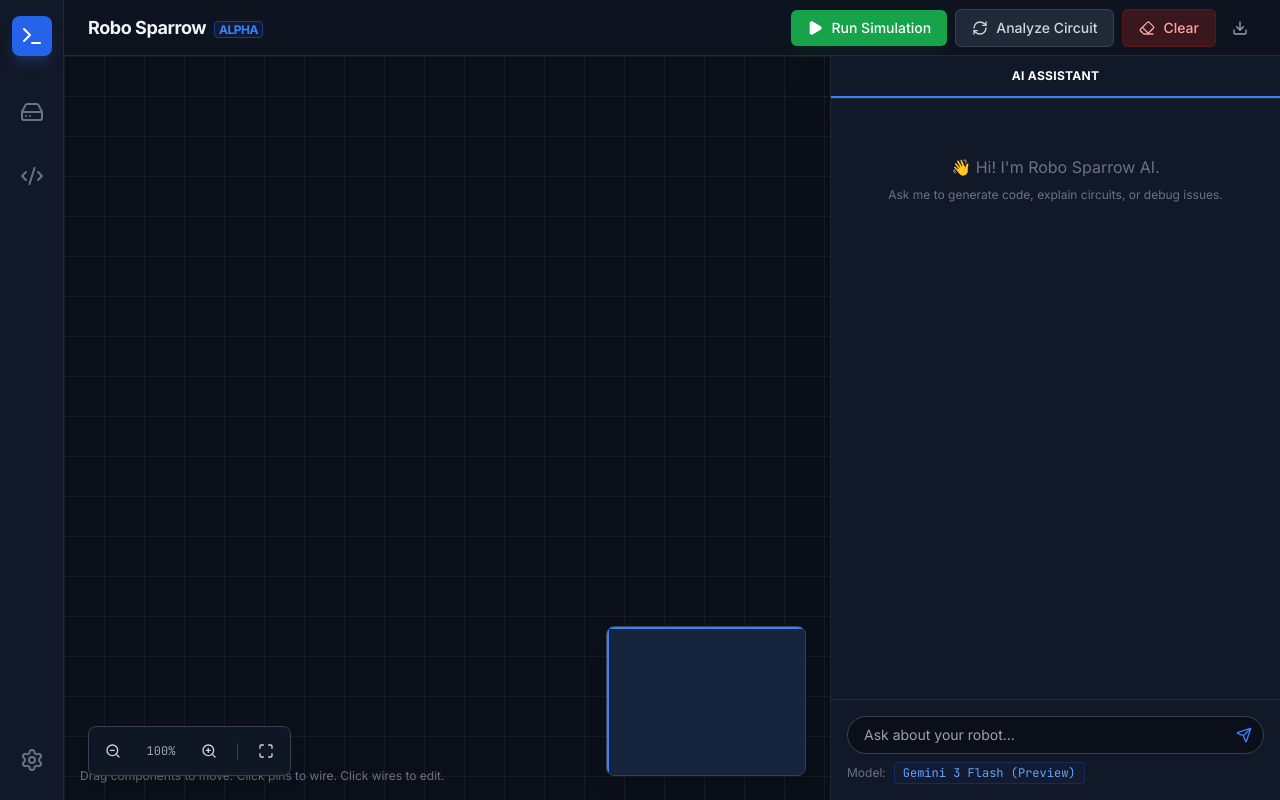
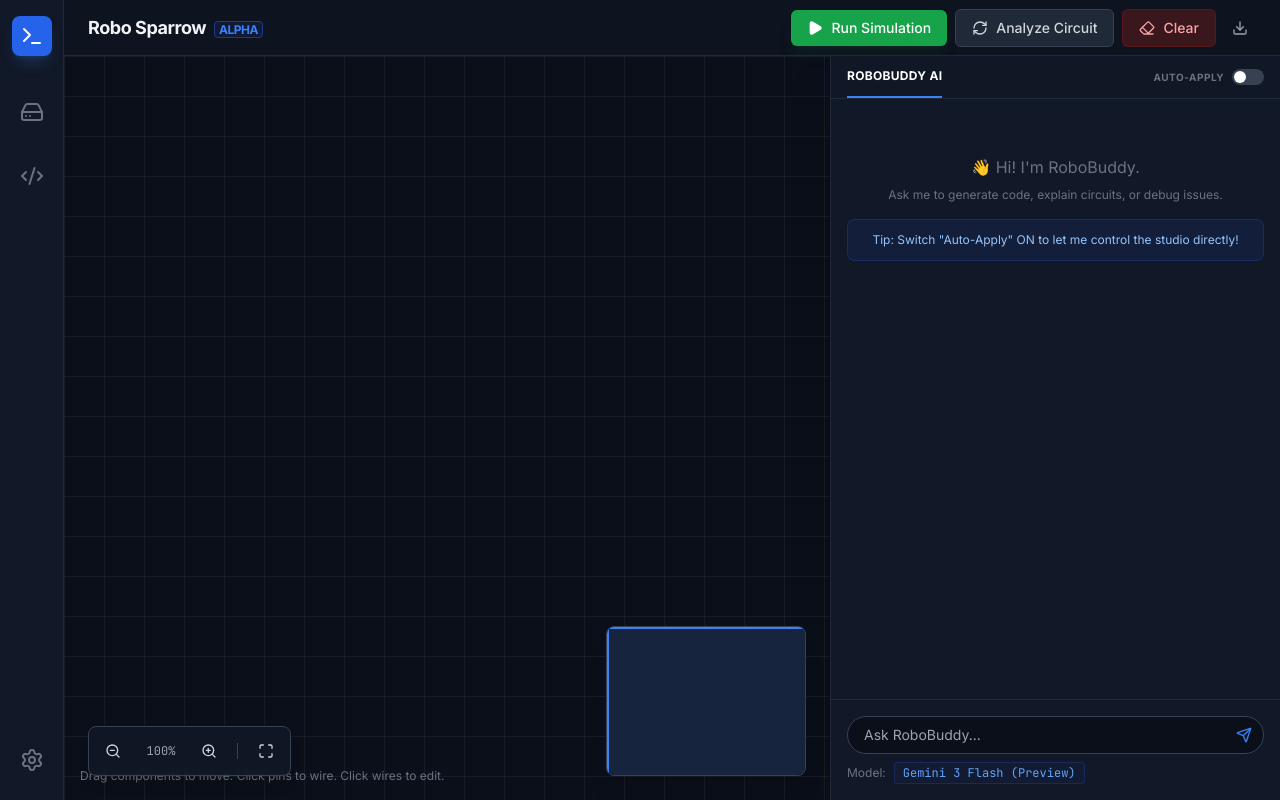
Before and after one commit to aslamvdvd/robosparrow, a React (Vite) app: page / in a window 1280 px wide. Both pictures are taken after a click on the button "Enter Studio". Built offline with nearby package versions, Linux system fonts and the light colour scheme.

Commit message:
feat: Implement AI agent action approval flow with auto/manual mode toggle and UI for pending actions.

```diff
--- a/components/ChatPanel.tsx
+++ b/components/ChatPanel.tsx
@@ -1,6 +1,8 @@
 import React, { useRef, useEffect } from "react";
 import { StopCircle, Send } from "lucide-react";
 import { GEMINI_MODELS } from "../services/geminiService";
+
+import { AgentAction } from "../types";
 
 interface ChatPanelProps {
   activeTab: string | null;
@@ -11,6 +13,12 @@ interface ChatPanelProps {
   setChatInput: (input: string) => void;
   handleChatSubmit: (retryMsg?: string) => void;
   handleStopGeneration: () => void;
+  // New props for Control
+  agentMode: "auto" | "manual";
+  setAgentMode: (mode: "auto" | "manual") => void;
+  pendingActions: AgentAction[] | null;
+  handleApprove: () => void;
+  handleReject: () => void;
 }
 
 const ChatPanel: React.FC<ChatPanelProps> = ({
@@ -22,24 +30,50 @@ const ChatPanel: React.FC<ChatPanelProps> = ({
   setChatInput,
   handleChatSubmit,
   handleStopGeneration,
+  agentMode,
+  setAgentMode,
+  pendingActions,
+  handleApprove,
+  handleReject,
 }) => {
   const chatEndRef = useRef<HTMLDivElement>(null);
 
   // Auto-scroll to bottom of chat
   useEffect(() => {
     chatEndRef.current?.scrollIntoView({ behavior: "smooth" });
-  }, [chatHistory, isAiLoading]);
+  }, [chatHistory, isAiLoading, pendingActions]);
 
   return (
     <div className="w-[450px] bg-gray-900 border-l border-gray-800 flex flex-col shadow-2xl z-20">
-      {/* Context Switcher in Right Panel */}
-      <div className="flex border-b border-gray-800">
+      {/* Context Switcher & Mode Toggle */}
+      <div className="flex items-center justify-between border-b border-gray-800 px-4 bg-gray-900/50 backdrop-blur">
         <button
           onClick={() => setActiveTab("chat")}
-          className={`flex-1 py-3 text-xs font-bold uppercase tracking-wide border-b-2 ${activeTab === "chat" ? "border-blue-500 text-white" : "border-transparent text-gray-500 hover:text-gray-300"}`}
+          className={`py-3 text-xs font-bold uppercase tracking-wide border-b-2 ${activeTab === "chat" ? "border-blue-500 text-white" : "border-transparent text-gray-500 hover:text-gray-300"}`}
         >
-          AI Assistant
+          RoboBuddy AI
         </button>
+
+        <div className="flex items-center gap-2">
+          <span className="text-[10px] text-gray-500 font-bold uppercase tracking-wider">
+            Auto-Apply
+          </span>
+          <button
+            onClick={() =>
+              setAgentMode(agentMode === "auto" ? "manual" : "auto")
+            }
+            className={`w-8 h-4 rounded-full transition-colors relative ${agentMode === "auto" ? "bg-blue-600" : "bg-gray-700"}`}
+            title={
+              agentMode === "auto"
+                ? "Changes apply immediately"
+                : "Ask for approval before changes"
+            }
+          >
+            <div
+              className={`absolute top-0.5 w-3 h-3 bg-white rounded-full transition-transform ${agentMode === "auto" ? "left-4.5 translate-x-3.5" : "left-0.5"}`}
+            />
+          </button>
+        </div>
       </div>
 
       <div className="flex-1 overflow-hidden relative">
@@ -48,10 +82,14 @@ const ChatPanel: React.FC<ChatPanelProps> = ({
           <div className="flex-1 overflow-y-auto p-4 space-y-4">
             {chatHistory.length === 0 && (
               <div className="text-center text-gray-500 mt-10">
-                <p className="mb-2">👋 Hi! I'm Robo Sparrow AI.</p>
+                <p className="mb-2">👋 Hi! I'm RoboBuddy.</p>
                 <p className="text-xs">
                   Ask me to generate code, explain circuits, or debug issues.
                 </p>
+                <div className="mt-4 p-3 bg-blue-900/20 rounded-lg text-xs text-blue-300 border border-blue-900/50">
+                  Tip: Switch "Auto-Apply" ON to let me control the studio
+                  directly!
+                </div>
               </div>
             )}
             {chatHistory.map((msg, idx) => {
@@ -87,6 +125,49 @@ const ChatPanel: React.FC<ChatPanelProps> = ({
                 </div>
               );
             })}
+
+            {/* Pending Actions Card */}
+            {pendingActions && pendingActions.length > 0 && (
+              <div className="mx-4 my-2 bg-gray-800 border-l-4 border-yellow-500 rounded-lg p-4 shadow-lg animate-in slide-in-from-bottom-5 fade-in duration-300">
+                <h4 className="text-sm font-bold text-yellow-500 mb-2 flex items-center gap-2">
+                  ⚠️ Approval Required
+                </h4>
+                <p className="text-xs text-gray-300 mb-3">
+                  RoboBuddy wants to perform {pendingActions.length} actions:
+                </p>
+                <ul className="text-xs text-gray-400 list-disc list-inside mb-4 space-y-1 bg-gray-900/50 p-2 rounded">
+                  {pendingActions
+                    .map((action, i) => (
+                      <li key={i}>
+                        {action.type}
+                        {action.type === "ADD_COMPONENT" &&
+                          ` (${action.componentId})`}
+                        {action.type === "UPDATE_CODE" &&
+                          ` (Target: ${action.targetCompUid?.substr(0, 4)})`}
+                      </li>
+                    ))
+                    .slice(0, 5)}
+                  {pendingActions.length > 5 && (
+                    <li>...and {pendingActions.length - 5} more</li>
+                  )}
+                </ul>
+                <div className="flex gap-2">
+                  <button
+                    onClick={handleApprove}
+                    className="flex-1 py-2 bg-green-600 hover:bg-green-500 text-white text-xs font-bold rounded transition-colors"
+                  >
+                    Approve
+                  </button>
+                  <button
+                    onClick={handleReject}
+                    className="flex-1 py-2 bg-red-900/50 hover:bg-red-900 text-red-300 text-xs font-bold rounded transition-colors"
+                  >
+                    Reject
+                  </button>
+                </div>
+              </div>
+            )}
+
             {isAiLoading && (
               <div className="flex justify-start">
                 <div className="bg-gray-800 rounded-lg p-3 border border-gray-700">
@@ -105,8 +186,12 @@ const ChatPanel: React.FC<ChatPanelProps> = ({
                 value={chatInput}
                 onChange={(e) => setChatInput(e.target.value)}
                 onKeyDown={(e) => e.key === "Enter" && handleChatSubmit()}
-                placeholder="Ask about your robot..."
-                className="w-full bg-gray-950 border border-gray-700 rounded-full py-2 pl-4 pr-10 text-sm text-white focus:border-blue-500 focus:outline-none"
+                placeholder={
+                  agentMode === "auto"
+                    ? "Command RoboBuddy..."
+                    : "Ask RoboBuddy..."
+                }
+                className={`w-full bg-gray-950 border ${agentMode === "auto" ? "border-blue-500/50" : "border-gray-700"} rounded-full py-2 pl-4 pr-10 text-sm text-white focus:border-blue-500 focus:outline-none transition-colors`}
               />
               <button
                 onClick={() =>
--- a/components/Studio.tsx
+++ b/components/Studio.tsx
@@ -76,6 +76,11 @@ function Studio() {
     handleChatSubmit,
     handleStopGeneration,
     handleAnalyze,
+    agentMode,
+    setAgentMode,
+    pendingActions,
+    handleApprove,
+    handleReject,
   } = useAgent({
     apiKey,
     setApiKey,
@@ -89,6 +94,9 @@ function Studio() {
     setConnections,
     logToConsole,
     activeMcuUid,
+    runSimulation,
+    stopSimulation,
+    setConsoleLogs,
   });
 
   // Save API key to localStorage when changed
@@ -542,6 +550,11 @@ function Studio() {
             setChatInput={setChatInput}
             handleChatSubmit={handleChatSubmit}
             handleStopGeneration={handleStopGeneration}
+            agentMode={agentMode}
+            setAgentMode={setAgentMode}
+            pendingActions={pendingActions}
+            handleApprove={handleApprove}
+            handleReject={handleReject}
           />
         </div>
       </div>
--- a/hooks/useAgent.ts
+++ b/hooks/useAgent.ts
@@ -5,7 +5,7 @@ import {
   GEMINI_MODELS,
   GeminiModelId,
 } from "../services/geminiService";
-import { PlacedComponent, Connection, LogType, ComponentType } from "../types";
+import { PlacedComponent, Connection, LogType, ComponentType, AgentAction } from "../types";
 import { COMPONENT_LIBRARY, INITIAL_CODE } from "../constants";
 
 interface UseAgentProps {
@@ -21,6 +21,10 @@ interface UseAgentProps {
   setConnections: (conns: Connection[]) => void;
   logToConsole: (msg: string, type?: LogType) => void;
   activeMcuUid: string | null;
+  // New props for Control
+  runSimulation: () => void;
+  stopSimulation: () => void;
+  setConsoleLogs: (logs: any[]) => void;
 }
 
 export const useAgent = ({
@@ -36,6 +40,9 @@ export const useAgent = ({
   setConnections,
   logToConsole,
   activeMcuUid,
+  runSimulation,
+  stopSimulation,
+  setConsoleLogs,
 }: UseAgentProps) => {
   const [chatInput, setChatInput] = useState("");
   const [chatHistory, setChatHistory] = useState<
@@ -43,6 +50,12 @@ export const useAgent = ({
   >([]);
   const [isAiLoading, setIsAiLoading] = useState(false);
   const abortControllerRef = useRef<AbortController | null>(null);
+
+  // Agent Control State
+  const [agentMode, setAgentMode] = useState<"auto" | "manual">("manual");
+  const [pendingActions, setPendingActions] = useState<AgentAction[] | null>(
+    null,
+  );
 
   // Load API key and model from localStorage on mount
   useEffect(() => {
@@ -59,6 +72,98 @@ export const useAgent = ({
       abortControllerRef.current.abort();
     }
     setIsAiLoading(false);
+  };
+
+  // Execute Actions
+  const executeActions = (actions: AgentAction[]) => {
+    console.log("Executing Agent Actions:", actions);
+
+    const newComponents = [...components];
+    const newConnections = [...connections];
+    let lastAddedUid = "";
+
+    for (const op of actions) {
+      if (op.type === "ADD_COMPONENT") {
+        const libComp = COMPONENT_LIBRARY.find((c) => c.id === op.componentId);
+        if (libComp) {
+          lastAddedUid = Math.random().toString(36).substr(2, 9);
+          newComponents.push({
+            ...libComp,
+            uid: lastAddedUid,
+            position: { x: op.x || 300, y: op.y || 300 },
+            // If it's an MCU, give it default code
+            code:
+              libComp.type === ComponentType.MICROCONTROLLER
+                ? INITIAL_CODE
+                : undefined,
+          });
+        }
+      } else if (op.type === "CONNECT") {
+        const fromUid =
+          op.from?.compUid === "LAST_ADDED" ? lastAddedUid : op.from?.compUid;
+        const toUid =
+          op.to?.compUid === "LAST_ADDED" ? lastAddedUid : op.to?.compUid;
+
+        if (fromUid && toUid && op.from?.pinId && op.to?.pinId) {
+          newConnections.push({
+            id: Math.random().toString(36).substr(2, 9),
+            from: { type: "pin", compUid: fromUid, pinId: op.from.pinId },
+            to: { type: "pin", compUid: toUid, pinId: op.to.pinId },
+            waypoints: [],
+            color: op.color || "#3b82f6",
+          });
+        }
+      } else if (op.type === "UPDATE_CODE") {
+        const targetUid =
+          op.targetCompUid === "LAST_ADDED" ? lastAddedUid : op.targetCompUid;
+        const targetMcu = newComponents.find((c) => c.uid === targetUid);
+        if (targetMcu && op.code) {
+          targetMcu.code = op.code;
+          // If we updated the currently active MCU, simplify update the editor too
+          if (targetUid === activeMcuUid) {
+            setCode(op.code);
+          }
+        }
+      } else if (op.type === "DELETE_COMPONENT") {
+        const idx = newComponents.findIndex((c) => c.uid === op.uid);
+        if (idx !== -1) newComponents.splice(idx, 1);
+      } else if (op.type === "DELETE_CONNECTION") {
+        const idx = newConnections.findIndex((c) => c.id === op.id);
+        if (idx !== -1) newConnections.splice(idx, 1);
+      } else if (op.type === "START_SIMULATION") {
+        runSimulation();
+        logToConsole("Agent started simulation", "system");
+      } else if (op.type === "STOP_SIMULATION") {
+        stopSimulation();
+        logToConsole("Agent stopped simulation", "system");
+      } else if (op.type === "CLEAR_CONSOLE") {
+        setConsoleLogs([]);
+      }
+    }
+    setComponents(newComponents);
+    setConnections(newConnections);
+    if (
+      actions.some(
+        (a) =>
+          a.type !== "START_SIMULATION" &&
+          a.type !== "STOP_SIMULATION" &&
+          a.type !== "CLEAR_CONSOLE",
+      )
+    ) {
+      logToConsole("Agent modified the circuit.", "system");
+    }
+  };
+
+  const handleApprove = () => {
+    if (pendingActions) {
+      executeActions(pendingActions);
+      setPendingActions(null);
+    }
+  };
+
+  const handleReject = () => {
+    setPendingActions(null);
+    logToConsole("User rejected agent actions.", "system");
   };
 
   const handleChatSubmit = async (retryMsg?: string) => {
@@ -91,78 +196,21 @@ export const useAgent = ({
           actionData.action === "UPDATE_CIRCUIT" &&
           Array.isArray(actionData.operations)
         ) {
-            console.log("Executing Agent Actions:", actionData.operations);
-
-            const newComponents = [...components];
-            const newConnections = [...connections];
-            let lastAddedUid = "";
-
-            for (const op of actionData.operations) {
-              if (op.type === "ADD_COMPONENT") {
-                const libComp = COMPONENT_LIBRARY.find(
-                  (c) => c.id === op.componentId,
-                );
-                if (libComp) {
-                  lastAddedUid = Math.random().toString(36).substr(2, 9);
-                  newComponents.push({
-                    ...libComp,
-                    uid: lastAddedUid,
-                    position: { x: op.x || 300, y: op.y || 300 },
-                    // If it's an MCU, give it default code
-                    code:
-                      libComp.type === ComponentType.MICROCONTROLLER
-                        ? INITIAL_CODE
-                        : undefined,
-                  });
+          if (agentMode === "auto") {
+            executeActions(actionData.operations);
+          } else {
+            setPendingActions(actionData.operations);
           }
-              } else if (op.type === "CONNECT") {
-                const fromUid =
-                  op.from.compUid === "LAST_ADDED"
-                    ? lastAddedUid
-                    : op.from.compUid;
-                const toUid =
-                  op.to.compUid === "LAST_ADDED" ? lastAddedUid : op.to.compUid;
-
-                if (fromUid && toUid) {
-                  newConnections.push({
-                    id: Math.random().toString(36).substr(2, 9),
-                    from: { type: "pin", compUid: fromUid, pinId: op.from.pinId },
-                    to: { type: "pin", compUid: toUid, pinId: op.to.pinId },
-                    waypoints: [],
-                    color: op.color || "#3b82f6",
-                  });
-                }
-              } else if (op.type === "UPDATE_CODE") {
-                const targetUid =
-                  op.targetCompUid === "LAST_ADDED"
-                    ? lastAddedUid
-                    : op.targetCompUid;
-                const targetMcu = newComponents.find((c) => c.uid === targetUid);
-                if (targetMcu) {
-                  targetMcu.code = op.code;
-                  // If we updated the currently active MCU, simplify update the editor too
-                  if (targetUid === activeMcuUid) {
-                    setCode(op.code);
-                  }
-                }
-              } else if (op.type === "DELETE_COMPONENT") {
-                const idx = newComponents.findIndex((c) => c.uid === op.uid);
-                if (idx !== -1) newComponents.splice(idx, 1);
-              } else if (op.type === "DELETE_CONNECTION") {
-                const idx = newConnections.findIndex((c) => c.id === op.id);
-                if (idx !== -1) newConnections.splice(idx, 1);
-              }
-            }
-            setComponents(newComponents);
-            setConnections(newConnections);
-            logToConsole("Agent modified the circuit.", "system");
         }
       }
 
       setChatHistory((prev) => [...prev, { role: "ai", text: response }]);
     } catch (e) {
       console.error("Agent Error", e);
-      setChatHistory((prev) => [...prev, { role: "ai", text: "Error generating response." }]);
+      setChatHistory((prev) => [
+        ...prev,
+        { role: "ai", text: "Error generating response." },
+      ]);
     }
 
     setIsAiLoading(false);
@@ -193,6 +241,11 @@ export const useAgent = ({
     isAiLoading,
     handleChatSubmit,
     handleStopGeneration,
-    handleAnalyze
+    handleAnalyze,
+    agentMode,
+    setAgentMode,
+    pendingActions,
+    handleApprove,
+    handleReject,
   };
 };
--- a/services/geminiService.ts
+++ b/services/geminiService.ts
@@ -72,7 +72,10 @@ export const generateCodeHelp = async (
           { "type": "CONNECT", "from": { "compUid": "arduino-1", "pinId": "D13" }, "to": { "compUid": "LAST_ADDED", "pinId": "POS" }, "color": "red" },
           { "type": "UPDATE_CODE", "targetCompUid": "arduino-1", "code": "// New code here..." },
           { "type": "DELETE_COMPONENT", "uid": "component-uid-to-delete" },
-          { "type": "DELETE_CONNECTION", "id": "connection-id-to-delete" }
+          { "type": "DELETE_CONNECTION", "id": "connection-id-to-delete" },
+          { "type": "START_SIMULATION" },
+          { "type": "STOP_SIMULATION" },
+          { "type": "CLEAR_CONSOLE" }
         ]
       }
       \`\`\`
--- a/types.ts
+++ b/types.ts
@@ -71,3 +71,34 @@ export interface ConsoleLog {
   type: LogType;
   timestamp: number;
 }
+
+// Agent Action Types
+export type AgentActionType =
+  | 'ADD_COMPONENT'
+  | 'CONNECT'
+  | 'UPDATE_CODE'
+  | 'DELETE_COMPONENT'
+  | 'DELETE_CONNECTION'
+  | 'START_SIMULATION'
+  | 'STOP_SIMULATION'
+  | 'CLEAR_CONSOLE';
+
+export interface AgentAction {
+  type: AgentActionType;
+  // Specific fields for different actions
+  componentId?: string; // For ADD_COMPONENT
+  x?: number;
+  y?: number;
+  uid?: string; // For DELETE_COMPONENT
+  id?: string; // For DELETE_CONNECTION
+  from?: { compUid: string; pinId: string }; // For CONNECT
+  to?: { compUid: string; pinId: string }; // For CONNECT
+  color?: string; // For CONNECT
+  targetCompUid?: string; // For UPDATE_CODE
+  code?: string; // For UPDATE_CODE
+}
+
+export interface AgentResponse {
+  action: 'UPDATE_CIRCUIT';
+  operations: AgentAction[];
+}
```
Lines whose indentation alone changed are shown as unchanged.
